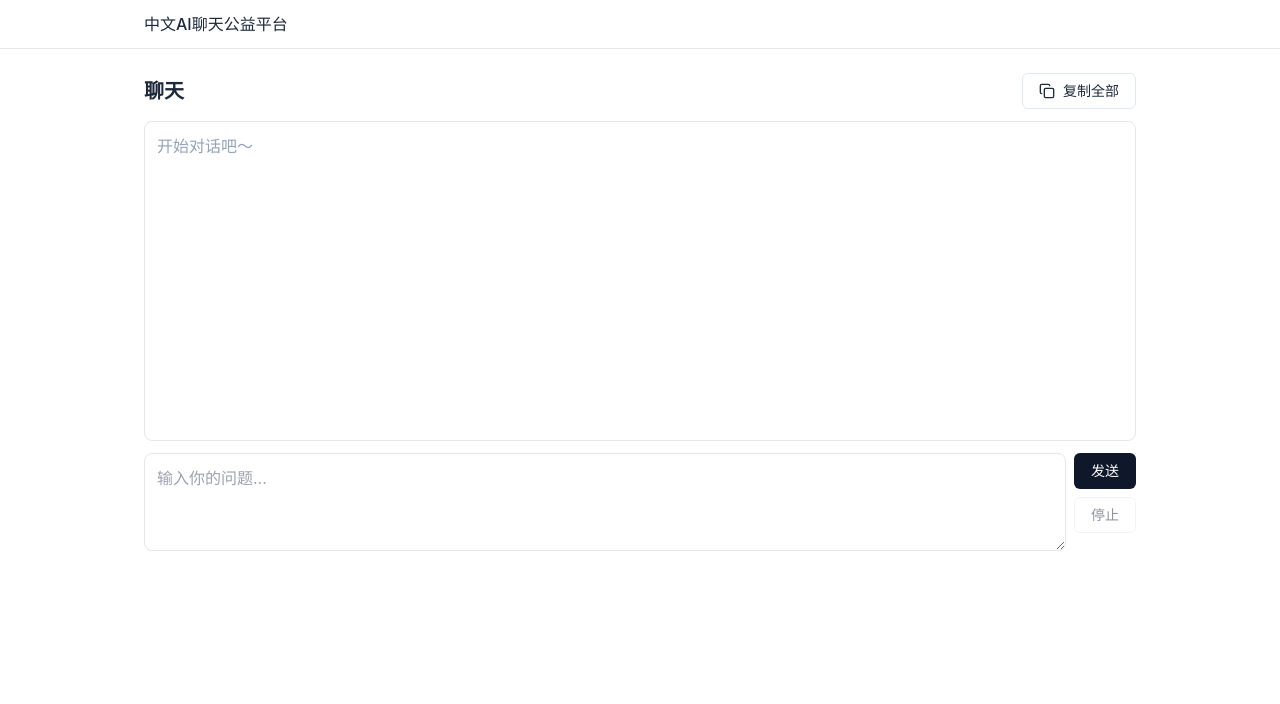
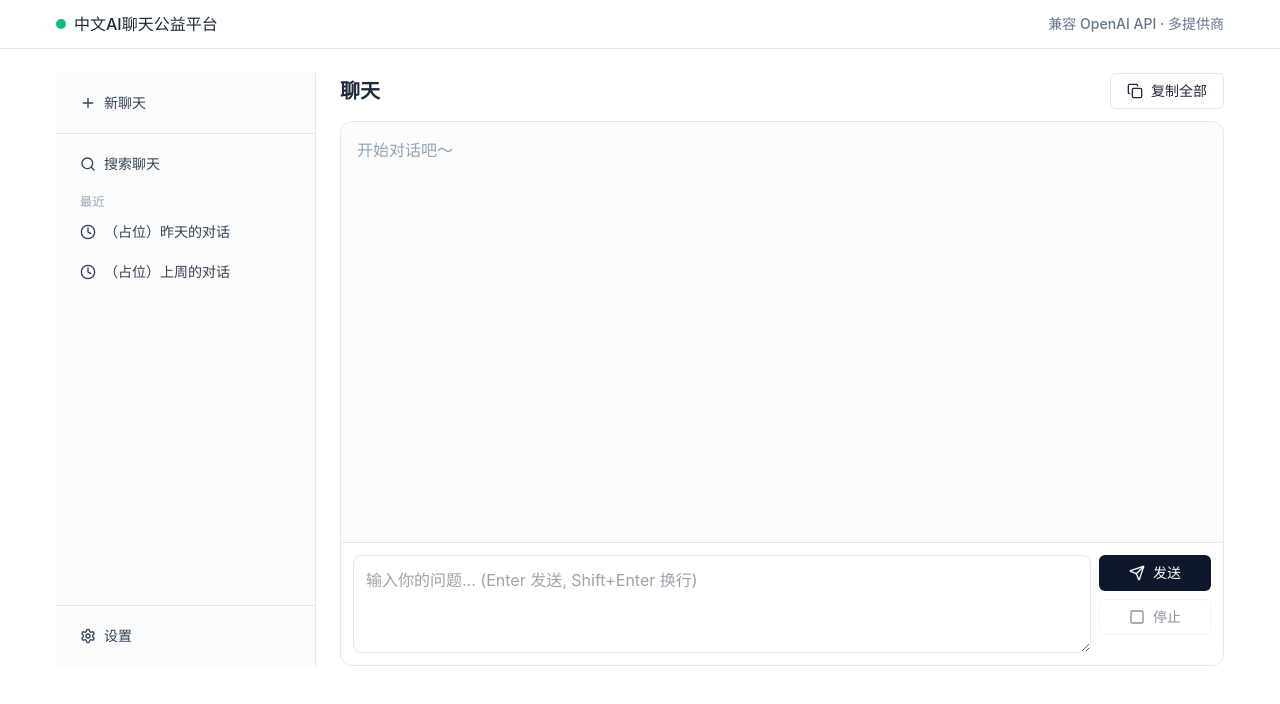
Before and after one commit to ustc21xyx/AI-chat-platform, a Next.js app: page /chat in a window 1280 px wide. Shown: the top 704 px of the page. Built offline with nearby package versions, Linux system fonts and the light colour scheme.

Commit message:
feat(ui): layout with left sidebar, upgraded chat container and input UX; home copy tweaks

```diff
--- a/app/chat/page.tsx
+++ b/app/chat/page.tsx
@@ -3,7 +3,7 @@
 import { useRef, useState } from 'react'
 import { Button } from '@/components/ui/button'
 import MessageBubble from '@/components/chat/MessageBubble'
-import { Copy } from 'lucide-react'
+import { Copy, Send, Square } from 'lucide-react'
 import copy from 'copy-to-clipboard'
 
  type ChatMessage = {
@@ -92,7 +92,8 @@ export default function ChatPage() {
         <Button variant="outline" onClick={copyAll} className="gap-2"><Copy size={16}/> 复制全部</Button>
       </div>
 
-      <div className="border rounded-lg p-3 min-h-[320px] bg-white">
+      <div className="border rounded-xl min-h-[520px] bg-white overflow-hidden">
+        <div className="p-4 h-[420px] overflow-auto bg-slate-50/60">
           {messages.length === 0 && (
             <div className="text-slate-400">开始对话吧～</div>
           )}
@@ -100,18 +101,26 @@ export default function ChatPage() {
             <MessageBubble key={idx} role={m.role} content={m.content} />
           ))}
         </div>
-
-      <div className="flex gap-2 mt-3">
+        <div className="border-t p-3">
+          <div className="flex gap-2 items-start">
             <textarea
               value={input}
               onChange={(e) => setInput(e.target.value)}
-          placeholder="输入你的问题..."
+              onKeyDown={(e) => {
+                if (e.key === 'Enter' && !e.shiftKey) {
+                  e.preventDefault();
+                  handleSend();
+                }
+              }}
+              placeholder="输入你的问题... (Enter 发送, Shift+Enter 换行)"
               rows={3}
               className="flex-1 p-3 border rounded-lg"
             />
-        <div className="flex flex-col gap-2">
-          <Button onClick={handleSend} disabled={isStreaming}>发送</Button>
-          <Button onClick={handleStop} disabled={!isStreaming} variant="outline">停止</Button>
+            <div className="flex flex-col gap-2 w-28">
+              <Button onClick={handleSend} disabled={isStreaming} className="gap-2"><Send size={16}/> 发送</Button>
+              <Button onClick={handleStop} disabled={!isStreaming} variant="outline" className="gap-2"><Square size={16}/> 停止</Button>
+            </div>
+          </div>
         </div>
       </div>
     </main>
--- a/app/layout.tsx
+++ b/app/layout.tsx
@@ -1,5 +1,6 @@
 import './globals.css'
 import type { Metadata } from 'next'
+import Sidebar from '@/components/layout/Sidebar'
 
 export const metadata: Metadata = {
   title: '中文AI聊天公益平台',
@@ -14,12 +15,21 @@ export default function RootLayout({
   return (
     <html lang="zh-CN">
       <body className="min-h-screen bg-white text-slate-800">
-        <header className="border-b sticky top-0 bg-white/70 backdrop-blur">
-          <div className="max-w-5xl mx-auto px-4 py-3 font-medium">中文AI聊天公益平台</div>
+        <header className="border-b sticky top-0 bg-white/70 backdrop-blur z-50">
+          <div className="max-w-[1200px] mx-auto px-4 py-3 font-medium flex items-center justify-between">
+            <div className="flex items-center gap-2">
+              <span className="inline-block w-2.5 h-2.5 rounded-full bg-emerald-500" />
+              中文AI聊天公益平台
+            </div>
+            <div className="text-sm text-slate-500">兼容 OpenAI API · 多提供商</div>
+          </div>
         </header>
-        <main className="max-w-5xl mx-auto px-4 py-6">
-          {children}
-        </main>
+        <div className="max-w-[1200px] mx-auto px-4 py-6 grid grid-cols-1 lg:grid-cols-[260px_minmax(0,1fr)] gap-6">
+          <Sidebar />
+          <main>
+            {children}
+          </main>
+        </div>
       </body>
     </html>
   )
--- a/app/page.tsx
+++ b/app/page.tsx
@@ -5,10 +5,10 @@ export default function HomePage() {
   return (
     <main>
       <section className="py-10">
-        <h1 className="text-2xl font-semibold">中文AI聊天公益平台</h1>
-        <p className="text-slate-500 mt-1">这是前端应用的起始页。请前往聊天页体验。</p>
+        <h1 className="text-2xl font-semibold">欢迎使用中文AI聊天公益平台</h1>
+        <p className="text-slate-500 mt-1">一个聚合多提供商、兼容 OpenAI API 的中文聊天平台。</p>
         <div className="flex gap-3 mt-4">
-          <Link href="/chat"><Button>前往聊天页</Button></Link>
+          <Link href="/chat"><Button>新建聊天</Button></Link>
           <a href="https://github.com/" target="_blank" rel="noreferrer"><Button variant="outline">查看文档</Button></a>
         </div>
       </section>
--- /dev/null
+++ b/components/layout/Sidebar.tsx
@@ -0,0 +1,30 @@
+"use client"
+
+import Link from 'next/link'
+import { Plus, Search, Clock, Settings } from 'lucide-react'
+
+export default function Sidebar() {
+  const Item = ({ icon: Icon, label, href = '#' }: { icon: any; label: string; href?: string }) => (
+    <Link href={href} className="flex items-center gap-2 px-3 py-2 rounded-md hover:bg-slate-100 text-slate-700">
+      <Icon size={16} />
+      <span className="text-sm">{label}</span>
+    </Link>
+  )
+
+  return (
+    <aside className="hidden lg:flex lg:flex-col border-r bg-slate-50/60">
+      <div className="p-3 border-b">
+        <Item icon={Plus} label="新聊天" href="/chat" />
+      </div>
+      <div className="p-3 space-y-1 flex-1 overflow-auto">
+        <Item icon={Search} label="搜索聊天" />
+        <div className="pt-2 text-xs uppercase tracking-wider text-slate-400 px-3">最近</div>
+        <Item icon={Clock} label="（占位）昨天的对话" />
+        <Item icon={Clock} label="（占位）上周的对话" />
+      </div>
+      <div className="p-3 border-t">
+        <Item icon={Settings} label="设置" />
+      </div>
+    </aside>
+  )
+}
```
Lines whose indentation alone changed are shown as unchanged.
